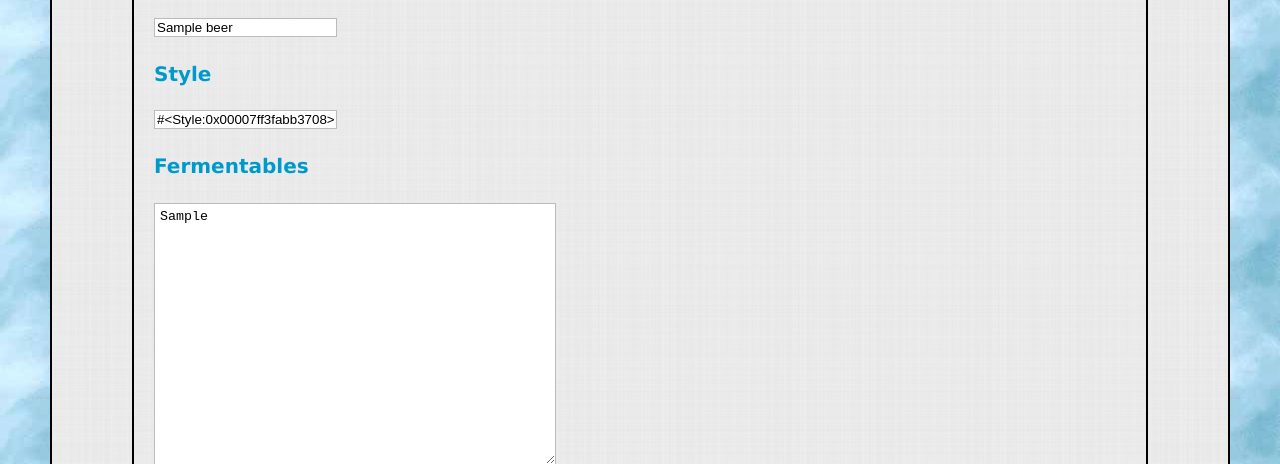
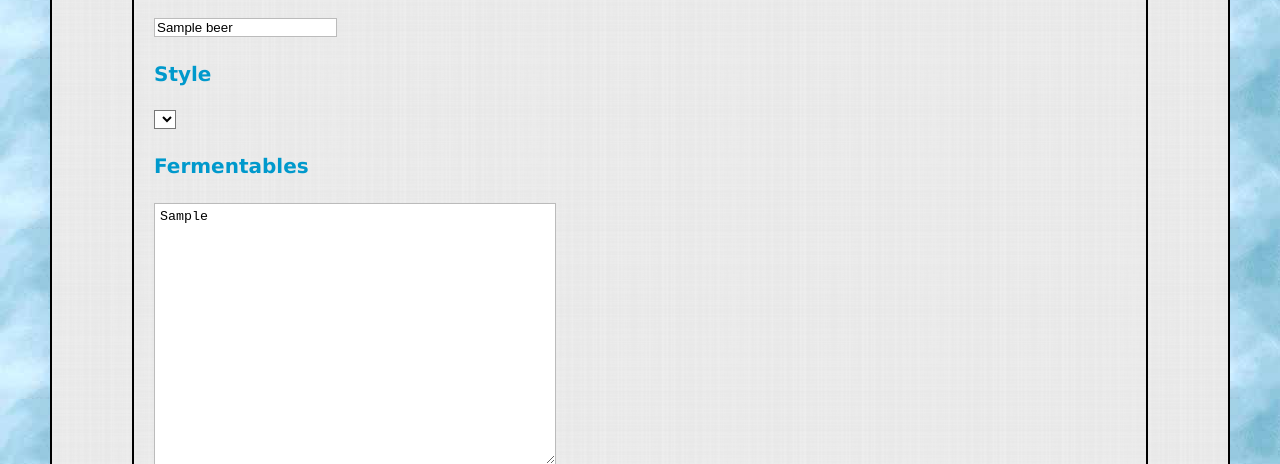
Before and after one commit to BlueSkyFlyer/blueskiesbrewery, a Rails app: page /beers/1/edit in a window 1280 px wide. Shown: the part 281-745 px from the top of the page. Run offline with Rails 7, Linux system fonts and the light colour scheme; data comes from the database, SQL or seed files in the repository; tables that the repository leaves empty hold one stand-in row (values such as "Sample post"); lists and menus that the app fills with data are empty; style sheets or scripts are compiled from the project's sources.

Commit message:
Beer Helper

```diff
--- a/app/views/beers/edit.html.erb
+++ b/app/views/beers/edit.html.erb
@@ -7,7 +7,8 @@
 	</p>
 	<p>
 		<h3><%= f.label :style %></h3>
-		<%= f.text_field :style %>
+		<% style_array = Style.all.map { |s| [s.name, s.id]} %>
+		<%= f.select(:style_id, style_array) %>
 	</p>
 	<p> <h3><%= f.label :fermentables %></h3>
 		<%= f.text_area :fermentables %>
--- a/app/views/beers/index.html.erb
+++ b/app/views/beers/index.html.erb
@@ -12,7 +12,7 @@
 	  <% @beers.each do |beer| %>
 	    <tr>
 	      <td><%= link_to beer.name, beer %></td>
-	      <td><%= beer.style %></td>
+	      <td><%= beer.style.name %></td>
 	    <tr>
 	  <% end %>
 	</table>
--- a/app/views/beers/new.html.erb
+++ b/app/views/beers/new.html.erb
@@ -7,7 +7,8 @@
 	</p>
 	<p>
 		<h3><%= f.label :style %></h3>
-		<%= f.text_field :style %>
+		<% style_array = Style.all.map { |s| [s.name, s.id]} %>
+		<%= f.select(:style_id, style_array) %>
 	</p>
   </div>
   <div>
--- a/app/views/beers/show.html.erb
+++ b/app/views/beers/show.html.erb
@@ -4,8 +4,7 @@
 		<strong>Brewed On:</strong> <%= @beer.created_at %><br/>
 	</p>
 	<p>
-		<h3>Style:</h3>
-		<%= @beer.style==nil ? "Style Not Found" : simple_format(@beer.style) %>
+		<%= raw(display_beer_style(@beer)) %>
 	</p>
 	<p>
 		<h3>Malts and Grains: </h3>
```
Also changed, not shown: app/helpers/beer_helper.rb (+10 -0 lines).
